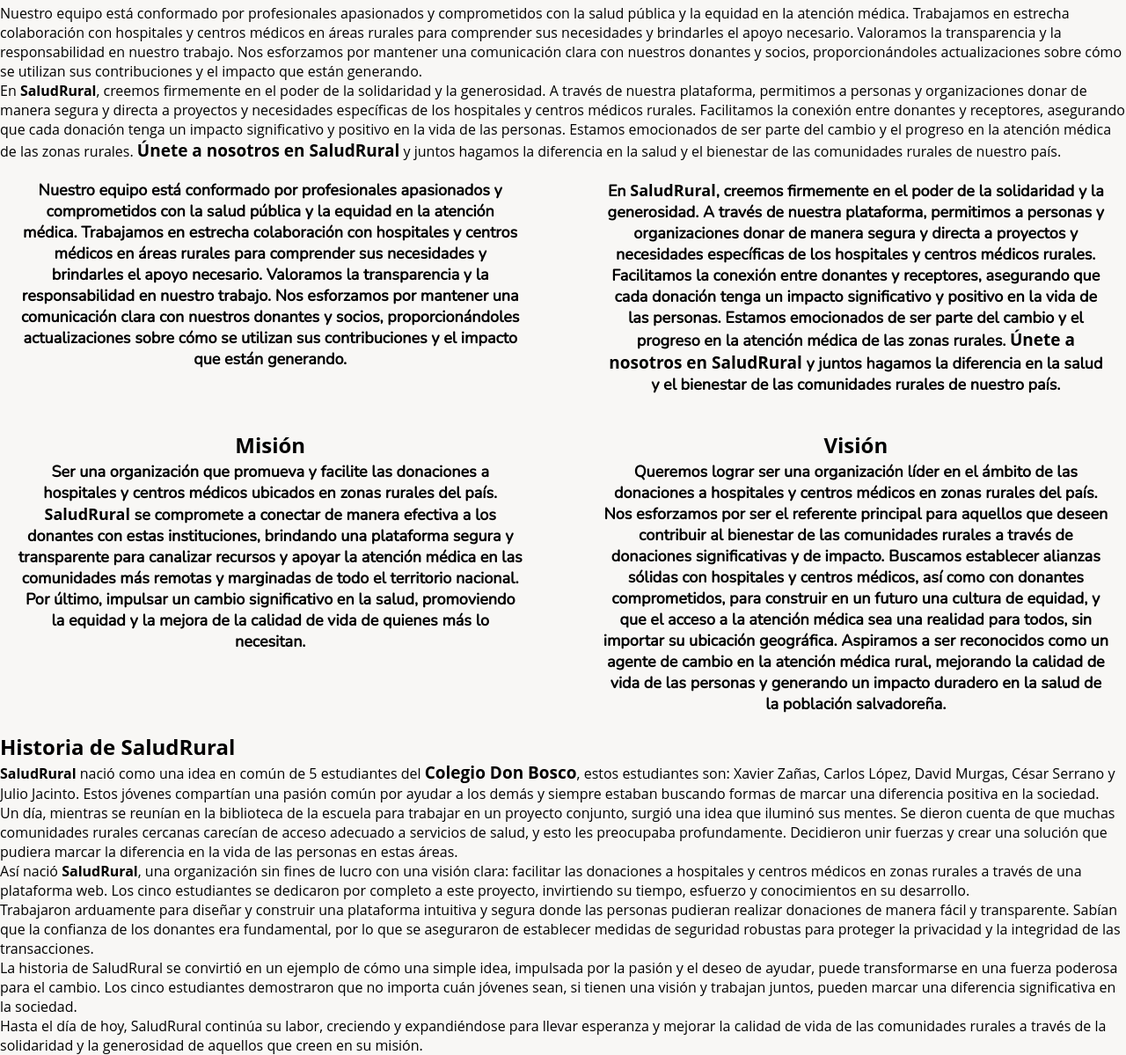
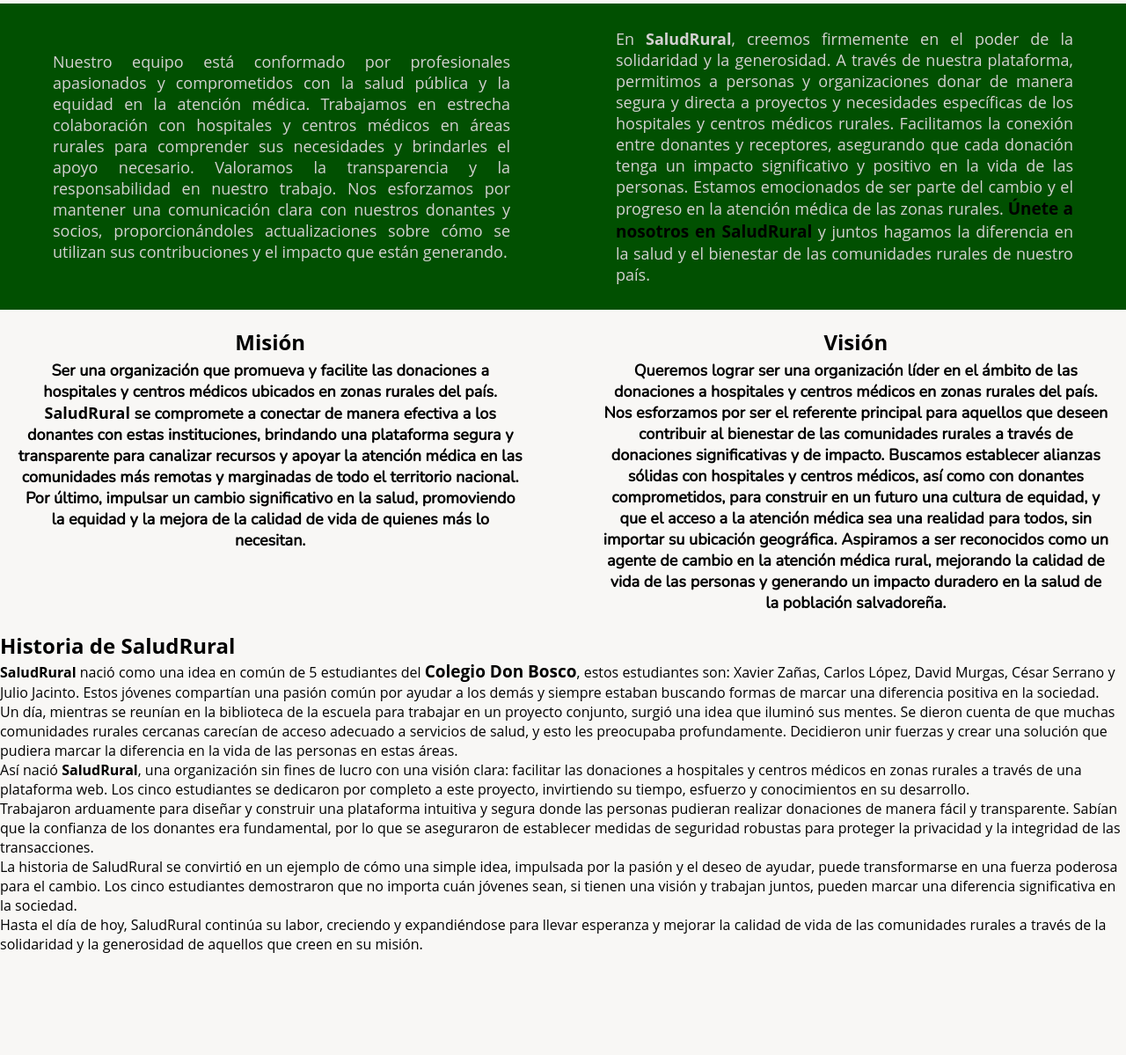
Before and after one commit to DMurgas/Crea-J---SaludRural, a PHP site: page /HTML/AcercaDe.html in a window 1280 px wide. Shown: the part 462-1661 px from the top of the page at 88% size. After the commit the page ends 1545 px from the top, so only its background shows below. Run offline with PHP 8.4, Linux system fonts and the light colour scheme.

Commit message:
Cambios en el frontend

```diff
--- a/Avance-CREAJ/CSS/AcercaDe.css
+++ b/Avance-CREAJ/CSS/AcercaDe.css
@@ -185,37 +185,30 @@ section#hero {
 }
 
 /* Código de dos párrafos a la par */
-.targets-parrafos {
+.container {
   display: flex;
   justify-content: space-between;
+  background-color: rgb(1, 80, 1);
+  background-size: 20px 20px;
+  background-position: 0 0, 10px 10px;
+  overflow: hidden;
 }
 
-.target1 {
-  width: 48%;
-  padding: 20px;
-  border: 1px solid #ccc;
-  border-radius: 5px;
-  text-align: center;
-  border: none;
-}
-
-.target1 h3 {
-  font-family: 'Poppins', sans-serif;
-  font-size: x-large;
-}
-
-.target1 p {
-  font-family: 'Nunito', sans-serif;
+.paragraph {
+  width: 45%;
+  padding: 28px;
+  text-align: justify;
   font-size: large;
-  font-weight: bolder;
+  margin: auto;
+  color: #d4d1d1;
 }
 
 @media (max-width: 768px) {
-  .targets-parrafos {
+  .container {
     flex-direction: column;
   }
 
-  .target1 {
+  .paragraph {
     width: 100%;
     margin-bottom: 20px;
   }
@@ -239,6 +232,7 @@ section#hero {
 .target h3 {
   font-family: 'Poppins', sans-serif;
   font-size: x-large;
+  margin-bottom: 2.2px;
 }
 
 .target p {
--- a/Avance-CREAJ/HTML/AcercaDe.html
+++ b/Avance-CREAJ/HTML/AcercaDe.html
@@ -73,25 +73,11 @@
         </div>
       </div>
 
-      <!--<div class="container">
+      <div class="container">
         <div class="paragraph">
           <p>Nuestro equipo está conformado por profesionales apasionados y comprometidos con la salud pública y la equidad en la atención médica. Trabajamos en estrecha colaboración con hospitales y centros médicos en áreas rurales para comprender sus necesidades y brindarles el apoyo necesario. Valoramos la transparencia y la responsabilidad en nuestro trabajo. Nos esforzamos por mantener una comunicación clara con nuestros donantes y socios, proporcionándoles actualizaciones sobre cómo se utilizan sus contribuciones y el impacto que están generando.</p>
         </div>
         <div class="paragraph">
-          <p>En <strong>SaludRural</strong>, creemos firmemente en el poder de la solidaridad y la generosidad. A través de nuestra plataforma, permitimos a personas y organizaciones donar de manera segura y directa a proyectos y necesidades específicas de los hospitales y centros médicos rurales. Facilitamos la conexión entre donantes y receptores, asegurando que cada donación tenga un impacto significativo y positivo en la vida de las personas. Estamos emocionados de ser parte del cambio y el progreso en la atención médica de las zonas rurales. <a href="../HTML/login.php"><strong>Únete a nosotros en SaludRural</strong></a> y juntos hagamos la diferencia en la salud y el bienestar de las comunidades rurales de nuestro país.</p>
-        </div>
-      </div>-->
-
-      <div class="container">
-        <p class="paragraph">Nuestro equipo está conformado por profesionales apasionados y comprometidos con la salud pública y la equidad en la atención médica. Trabajamos en estrecha colaboración con hospitales y centros médicos en áreas rurales para comprender sus necesidades y brindarles el apoyo necesario. Valoramos la transparencia y la responsabilidad en nuestro trabajo. Nos esforzamos por mantener una comunicación clara con nuestros donantes y socios, proporcionándoles actualizaciones sobre cómo se utilizan sus contribuciones y el impacto que están generando.</p>
-        <p class="paragraph">En <strong>SaludRural</strong>, creemos firmemente en el poder de la solidaridad y la generosidad. A través de nuestra plataforma, permitimos a personas y organizaciones donar de manera segura y directa a proyectos y necesidades específicas de los hospitales y centros médicos rurales. Facilitamos la conexión entre donantes y receptores, asegurando que cada donación tenga un impacto significativo y positivo en la vida de las personas. Estamos emocionados de ser parte del cambio y el progreso en la atención médica de las zonas rurales. <a href="../HTML/login.php"><strong>Únete a nosotros en SaludRural</strong></a> y juntos hagamos la diferencia en la salud y el bienestar de las comunidades rurales de nuestro país.</p>
-      </div>
-
-      <div class="targets-parrafos">
-        <div class="target1">
-          <p>Nuestro equipo está conformado por profesionales apasionados y comprometidos con la salud pública y la equidad en la atención médica. Trabajamos en estrecha colaboración con hospitales y centros médicos en áreas rurales para comprender sus necesidades y brindarles el apoyo necesario. Valoramos la transparencia y la responsabilidad en nuestro trabajo. Nos esforzamos por mantener una comunicación clara con nuestros donantes y socios, proporcionándoles actualizaciones sobre cómo se utilizan sus contribuciones y el impacto que están generando.</p>
-        </div>
-        <div class="target1">
           <p>En <strong>SaludRural</strong>, creemos firmemente en el poder de la solidaridad y la generosidad. A través de nuestra plataforma, permitimos a personas y organizaciones donar de manera segura y directa a proyectos y necesidades específicas de los hospitales y centros médicos rurales. Facilitamos la conexión entre donantes y receptores, asegurando que cada donación tenga un impacto significativo y positivo en la vida de las personas. Estamos emocionados de ser parte del cambio y el progreso en la atención médica de las zonas rurales. <a href="../HTML/login.php"><strong>Únete a nosotros en SaludRural</strong></a> y juntos hagamos la diferencia en la salud y el bienestar de las comunidades rurales de nuestro país.</p>
         </div>
       </div>
```
